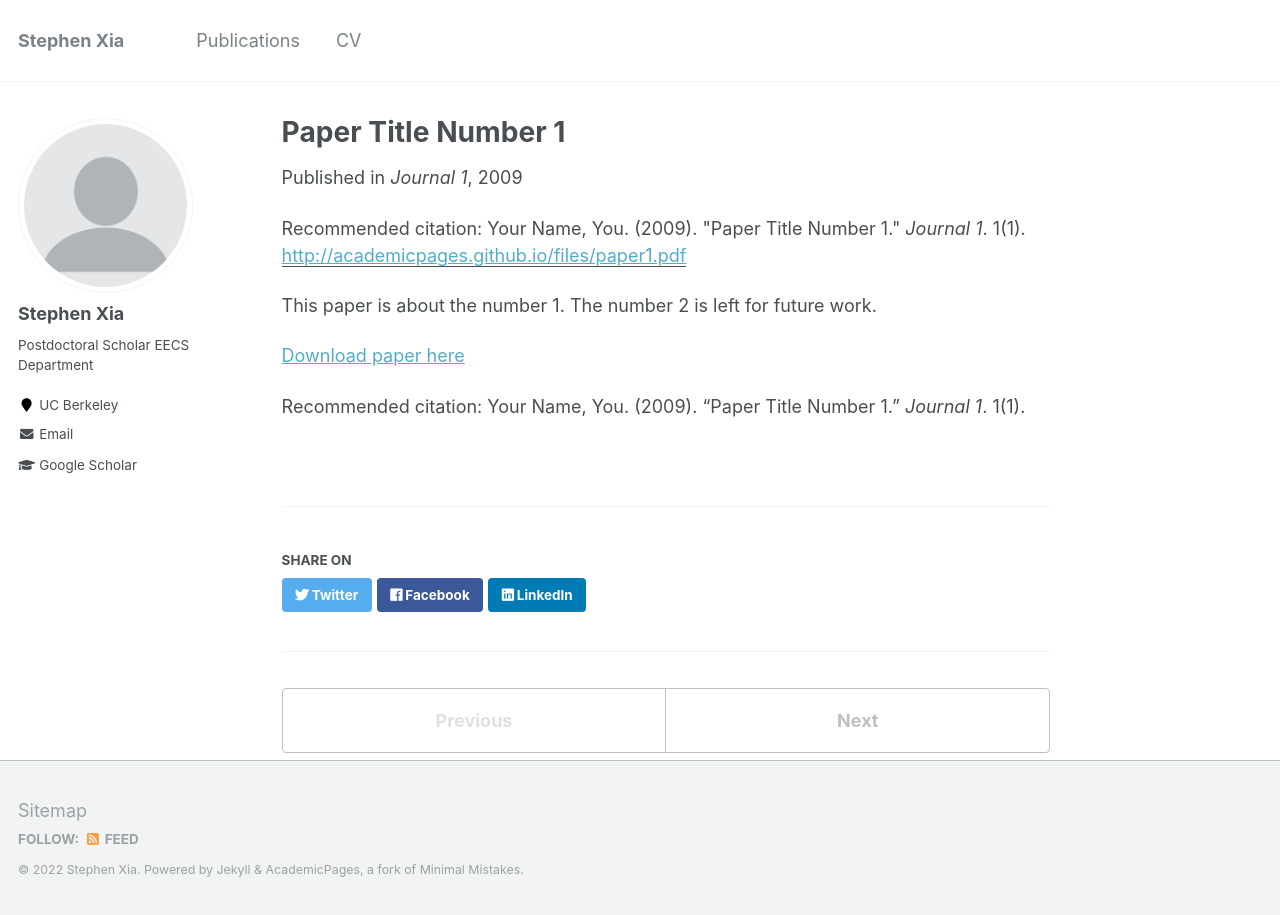
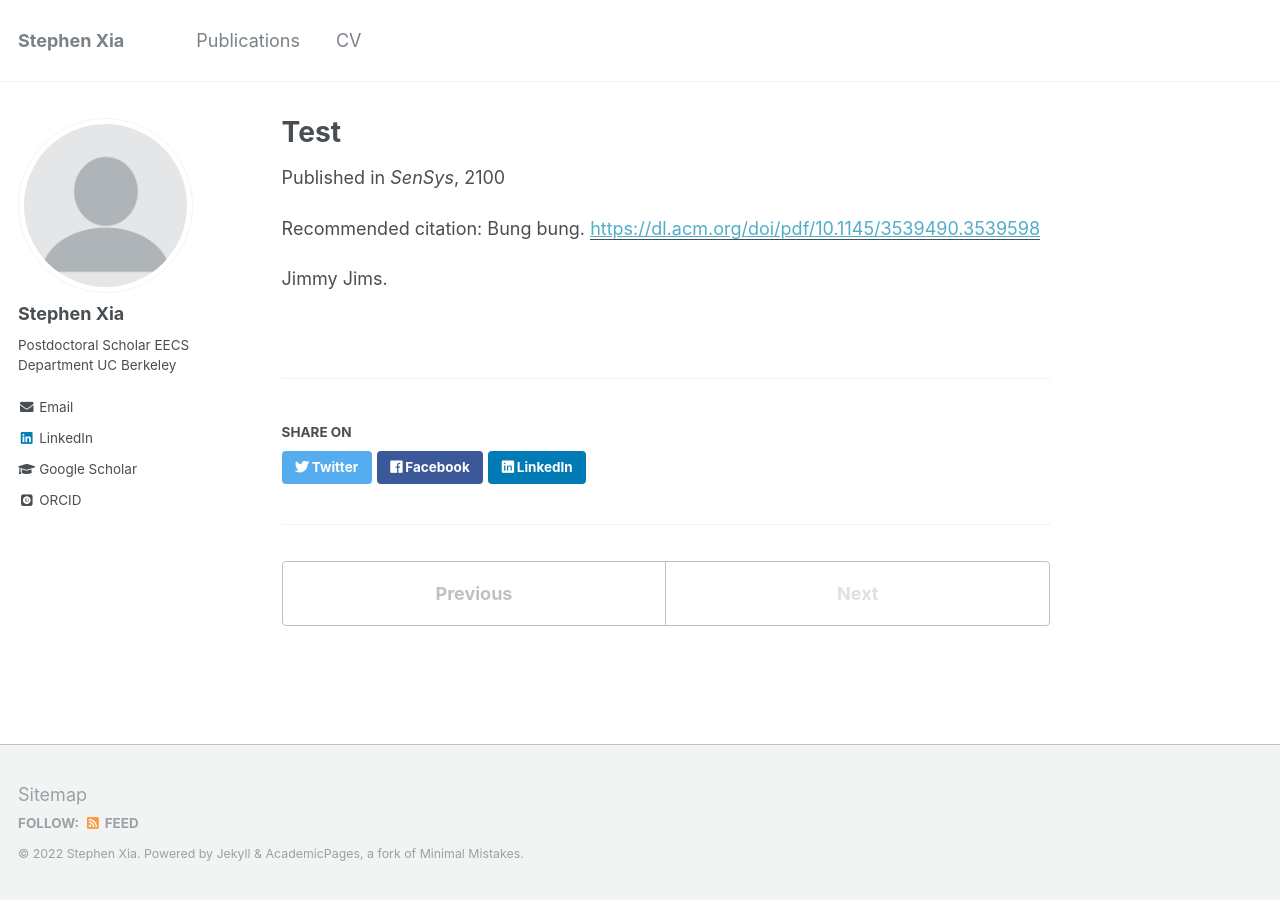
Before and after one commit to stephenxia/stephenxia.github.io, a Jekyll site: the page built from _publications/2009-10-01-paper-title-number-1.md, in a window 1280 px wide. Built offline with Jekyll 4.4.1, drawn with Linux system fonts in a browser that asks for light colours; some web fonts are replaced.

Commit message:
testing publications

```diff
--- a/_config.yml
+++ b/_config.yml
@@ -82,8 +82,8 @@ analytics:
 author:
   name             : "Stephen Xia"
   avatar           : "profile.png"
-  bio              : "Postdoctoral Scholar\nEECS Department"
-  location         : "UC Berkeley"
+  bio              : "Postdoctoral Scholar\nEECS Department\nUC Berkeley"
+  location         :
   employer         :
   pubmed           :
   googlescholar    : "https://scholar.google.com/citations?user=b6PNcXQAAAAJ&hl=en"
@@ -102,8 +102,8 @@ author:
   instagram        :
   impactstory      : #"https://profiles.impactstory.org/u/xxxx-xxxx-xxxx-xxxx"
   lastfm           :
-  linkedin         :
-  orcid            :
+  linkedin         : "https://www.linkedin.com/in/stephen-xia"
+  orcid            : "https://orcid.org/0000-0001-5713-8885"
   pinterest        :
   soundcloud       :
   stackoverflow    : # http://stackoverflow.com/users/123456/username
--- a/_publications/2009-10-01-paper-title-number-1.md
+++ b/_publications/2009-10-01-paper-title-number-1.md
@@ -1,15 +1,11 @@
 ---
-title: "Paper Title Number 1"
+title: "Test"
 collection: publications
-permalink: /publication/2009-10-01-paper-title-number-1
-excerpt: 'This paper is about the number 1. The number 2 is left for future work.'
-date: 2009-10-01
-venue: 'Journal 1'
-paperurl: 'http://academicpages.github.io/files/paper1.pdf'
-citation: 'Your Name, You. (2009). &quot;Paper Title Number 1.&quot; <i>Journal 1</i>. 1(1).'
+permalink: /publication/test
+excerpt: 'hi.'
+date: 2100-11-21
+venue: 'SenSys'
+paperurl: 'https://dl.acm.org/doi/pdf/10.1145/3539490.3539598'
+citation: 'Bung bung.'
 ---
-This paper is about the number 1. The number 2 is left for future work.
-
-[Download paper here](http://academicpages.github.io/files/paper1.pdf)
-
-Recommended citation: Your Name, You. (2009). "Paper Title Number 1." <i>Journal 1</i>. 1(1).
+Jimmy Jims.
```
